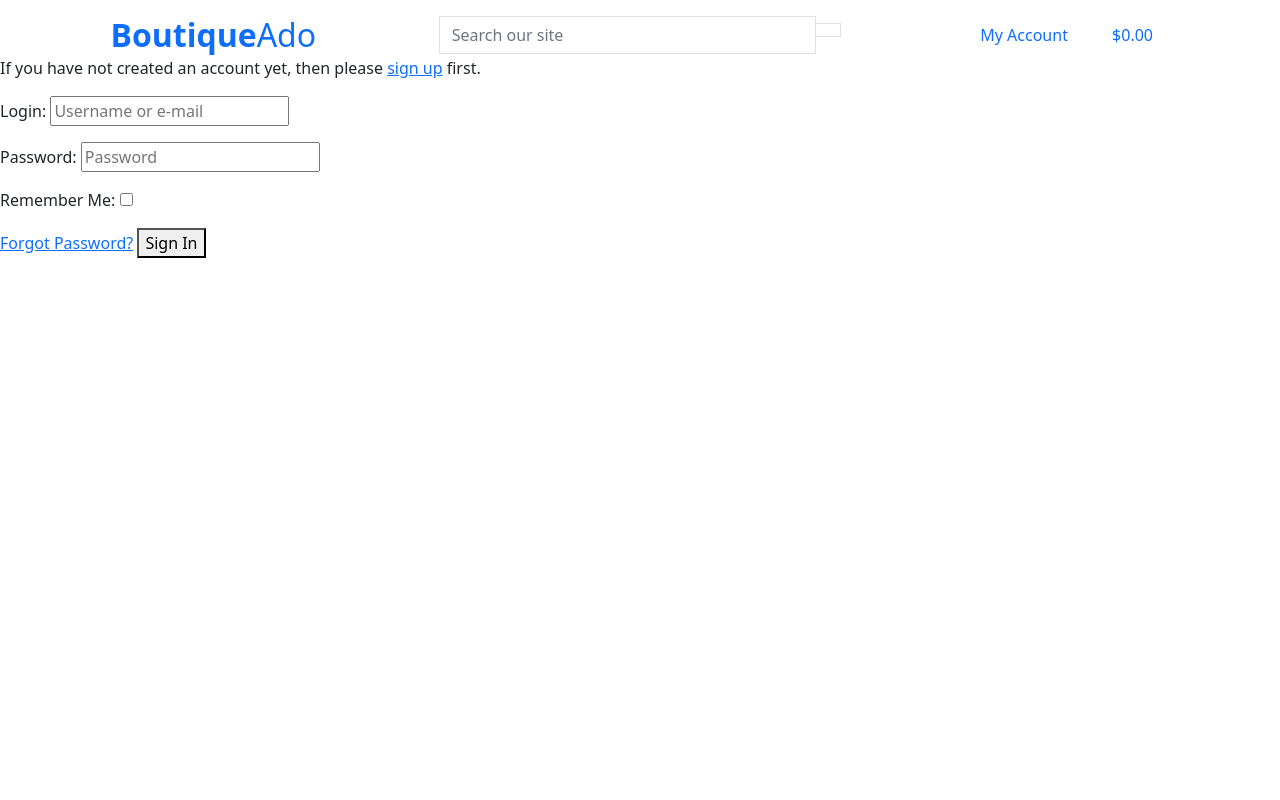
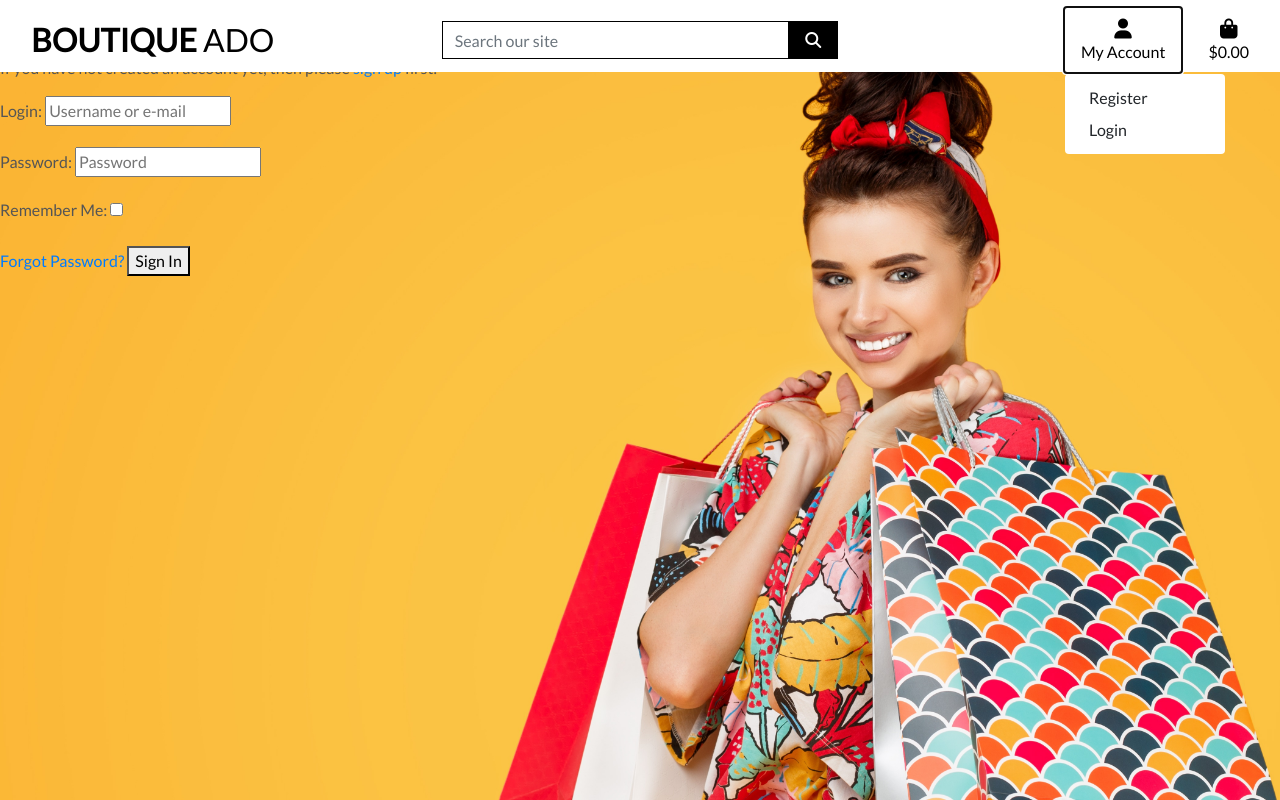
Before and after one commit to adnanmuhtadi/boutique_ado_v1, a Django app: page /accounts/login/ in a window 1280 px wide, after a click on "My Account". Run offline with Django 3.2, Linux system fonts and the light colour scheme; some libraries are stand-ins or nearby versions.

Commit message:
completed hompage header and css

```diff
--- a/boutique_ado/settings.py
+++ b/boutique_ado/settings.py
@@ -143,3 +143,7 @@ USE_TZ = True
 # https://docs.djangoproject.com/en/3.0/howto/static-files/
 
 STATIC_URL = '/static/'
+STATICFILES_DIRS = (os.path.join(BASE_DIR, 'static'),)
+
+MEDIA_URL = '/media/'
+MEDIA_ROOT = os.path.join(BASE_DIR, 'media')
--- a/boutique_ado/urls.py
+++ b/boutique_ado/urls.py
@@ -15,9 +15,11 @@ Including another URLconf
 """
 from django.contrib import admin
 from django.urls import path, include
+from django.conf import settings
+from django.conf.urls.static import static
 
 urlpatterns = [
     path('admin/', admin.site.urls),
     path('accounts/', include('allauth.urls')),
     path('', include('home.urls')),
-]
+] + static(settings.MEDIA_URL, document_root=settings.MEDIA_ROOT)
--- a/templates/base.html
+++ b/templates/base.html
@@ -5,28 +5,28 @@
   <head>
 
     {% block meta %}
-            <!-- Required meta tags -->
         <meta http-equiv="X-UA-Compatible" content="ie=edge">
         <meta charset="utf-8">
-            <meta name="viewport" content="width=device-width, initial-scale=1">
+        <meta name="viewport" content="width=device-width, initial-scale=1, shrink-to-fit=no">
     {% endblock %}
 
     {% block extra_meta %}
     {% endblock %}
 
     {% block corecss %}
-            <!-- Bootstrap CSS -->
-            <link href="https://cdn.jsdelivr.net/npm/bootstrap@5.0.1/dist/css/bootstrap.min.css" rel="stylesheet" integrity="sha384-+0n0xVW2eSR5OomGNYDnhzAbDsOXxcvSN1TPprVMTNDbiYZCxYbOOl7+AMvyTG2x" crossorigin="anonymous">
+        <link rel="stylesheet" href="https://stackpath.bootstrapcdn.com/bootstrap/4.4.1/css/bootstrap.min.css" integrity="sha384-Vkoo8x4CGsO3+Hhxv8T/Q5PaXtkKtu6ug5TOeNV6gBiFeWPGFN9MuhOf23Q9Ifjh" crossorigin="anonymous">
+        <link rel="stylesheet" href="https://fonts.googleapis.com/css?family=Lato&display=swap">
+        <link rel="stylesheet" href="{% static 'css/base.css' %}">
     {% endblock %}
 
     {% block extra_css %}
     {% endblock %}
 
-        {% block corejs%}
-            <script src="https://cdn.jsdelivr.net/npm/bootstrap@5.0.1/dist/js/bootstrap.bundle.min.js" integrity="sha384-gtEjrD/SeCtmISkJkNUaaKMoLD0//ElJ19smozuHV6z3Iehds+3Ulb9Bn9Plx0x4" crossorigin="anonymous"></script>
-
-            <script src="https://cdn.jsdelivr.net/npm/@popperjs/core@2.9.2/dist/umd/popper.min.js" integrity="sha384-IQsoLXl5PILFhosVNubq5LC7Qb9DXgDA9i+tQ8Zj3iwWAwPtgFTxbJ8NT4GN1R8p" crossorigin="anonymous"></script>
-            <script src="https://cdn.jsdelivr.net/npm/bootstrap@5.0.1/dist/js/bootstrap.min.js" integrity="sha384-Atwg2Pkwv9vp0ygtn1JAojH0nYbwNJLPhwyoVbhoPwBhjQPR5VtM2+xf0Uwh9KtT" crossorigin="anonymous"></script>
+    {% block corejs %}
+        <script src="https://kit.fontawesome.com/e9c73d7092.js" crossorigin="anonymous"></script>
+        <script src="https://code.jquery.com/jquery-3.4.1.slim.min.js" integrity="sha384-J6qa4849blE2+poT4WnyKhv5vZF5SrPo0iEjwBvKU7imGFAV0wwj1yYfoRSJoZ+n" crossorigin="anonymous"></script>
+        <script src="https://cdn.jsdelivr.net/npm/popper.js@1.16.0/dist/umd/popper.min.js" integrity="sha384-Q6E9RHvbIyZFJoft+2mJbHaEWldlvI9IOYy5n3zV9zzTtmI3UksdQRVvoxMfooAo" crossorigin="anonymous"></script>
+        <script src="https://stackpath.bootstrapcdn.com/bootstrap/4.4.1/js/bootstrap.min.js" integrity="sha384-wfSDF2E50Y2D1uUdj0O3uMBJnjuUD4Ih7YwaYd1iqfktj0Uod8GCExl3Og8ifwB6" crossorigin="anonymous"></script>
     {% endblock %}
 
     {% block extra_js %}
@@ -35,12 +35,11 @@
     <title>Boutique Ado {% block extra_title %}{% endblock %}</title>
   </head>
   <body>
-
     <header class="container-fluid fixed-top">
         <div id="topnav" class="row bg-white pt-lg-2 d-none d-lg-flex">
             <div class="col-12 col-lg-4 my-auto py-1 py-lg-0 text-center text-lg-left">
                 <a href="{% url 'home' %}" class="nav-link main-logo-link">
-                        <h2 class="logo-front text-black my-0"><strong>Boutique</strong>Ado</h2>
+                    <h2 class="logo-font text-black my-0"><strong>Boutique</strong> Ado</h2>
                 </a>
             </div>
             <div class="col-12 col-lg-4 my-auto py-1 py-lg-0">
@@ -72,10 +71,10 @@
                                     <a href="" class="dropdown-item">Product Management</a>
                                 {% endif %}
                                 <a href="" class="dropdown-item">My Profile</a>
-                                    <a href="" class="dropdown-item">Logout</a>
+                                <a href="{% url 'account_logout' %}" class="dropdown-item">Logout</a>
                             {% else %}
-                                    <a href="" class="dropdown-item">Register</a>
-                                    <a href="" class="dropdown-item">Login</a>
+                                <a href="{% url 'account_signup' %}" class="dropdown-item">Register</a>
+                                <a href="{% url 'account_login' %}" class="dropdown-item">Login</a>
                             {% endif %}
                         </div>
                     </li>
@@ -110,5 +109,7 @@
 
     {% block postloadjs %}
     {% endblock %}
+
+
   </body>
 </html>
```
Lines whose indentation alone changed are shown as unchanged.
